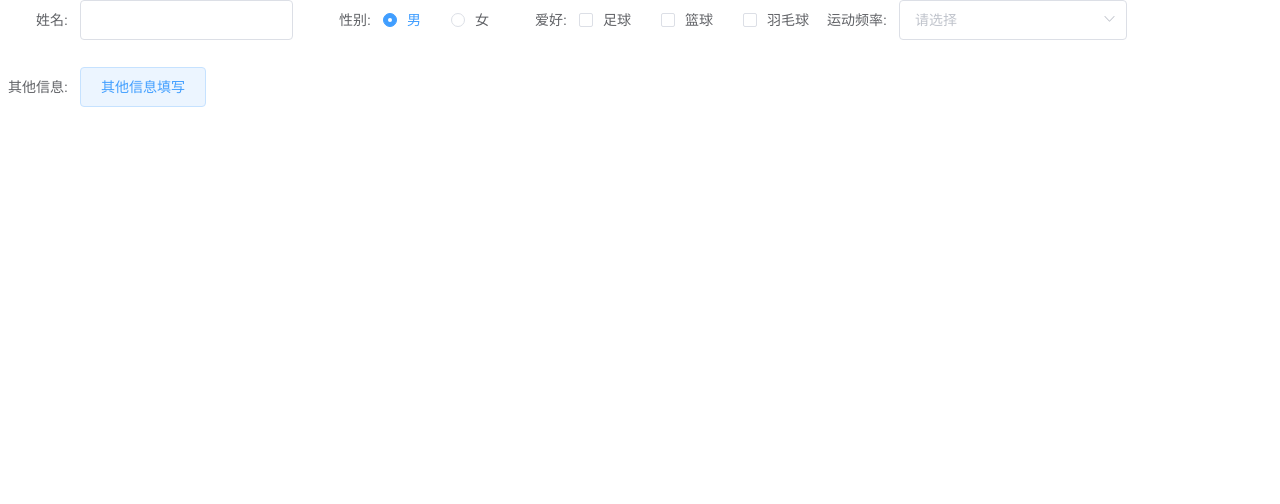
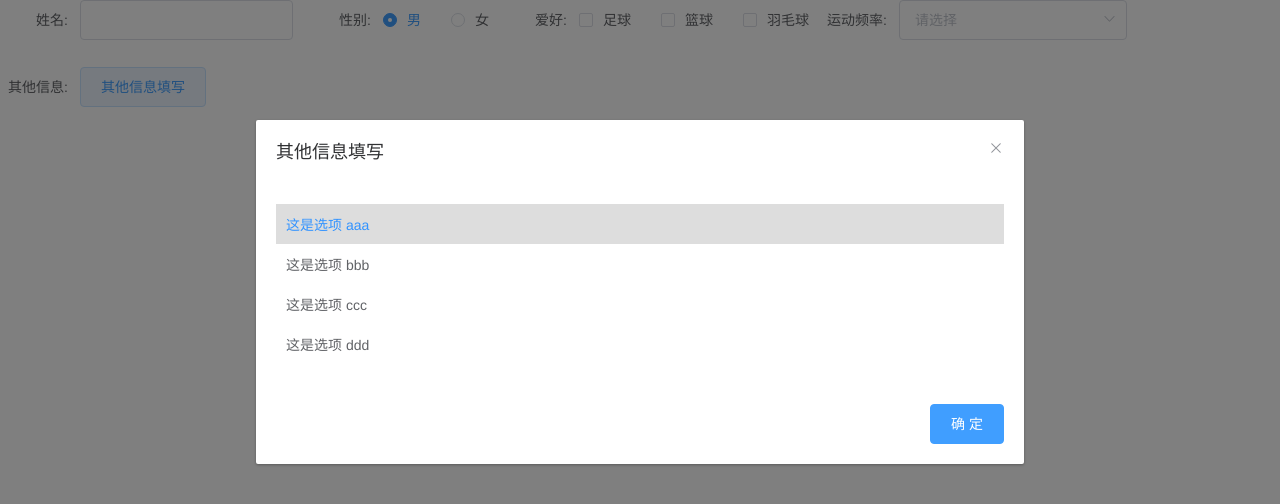
Before and after one commit to zhangxwhope/keyboard-events, a Vue app: page /#/ in a window 1280 px wide. Both pictures are taken after a click on the button "其他信息填写". Shown: the top 504 px of the page. Built offline with nearby package versions, Linux system fonts and the light colour scheme.

Commit message:
键盘事件-弹框及完善

```diff
--- /dev/null
+++ b/src/components/TheOtherInfoDialog.vue
@@ -0,0 +1,118 @@
+<template>
+  <div class="other-info-dialog">
+    <el-dialog title="其他信息填写" :visible="visible" width="60%" @close="handleClose">
+      <div>
+        <ul class="list-wrap" ref="listWrap">
+          <li v-for="item in list" :key="item.id" class="list-item" :class="{ 'active' : focusId === item.id }">
+            {{ item.name }}
+          </li>
+        </ul>
+      </div>
+      <span slot="footer" class="dialog-footer">
+        <el-button type="primary"
+                  :autofocus="buttonFocus"
+                  :class="{ 'confirm-focusing': buttonFocus }"
+                  @click="handleConfirm" >确 定</el-button>
+      </span>
+    </el-dialog>
+  </div>
+</template>
+
+<script>
+export default {
+  name: 'TheOtherInfoDialog',
+  data () {
+    return {
+      focusId: 1, // 当前聚焦项的id
+      buttonFocus: false, // 确认按钮是否聚焦
+      list: [
+        {
+          id: 1,
+          name: '这是选项 aaa'
+        },
+        {
+          id: 2,
+          name: '这是选项 bbb'
+        },
+        {
+          id: 3,
+          name: '这是选项 ccc'
+        },
+        {
+          id: 4,
+          name: '这是选项 ddd'
+        }
+      ]
+    }
+  },
+  props: {
+    visible: {
+      type: Boolean,
+      default: false
+    }
+  },
+  watch: {
+    visible (val) {
+      val && this.bindEvent(this)
+    }
+  },
+  methods: {
+    // 关闭弹框
+    handleClose () {
+      this.$emit('closeDialog')
+    },
+    // 确认信息
+    handleConfirm () {
+      this.$message({
+        type: 'success',
+        message: '保存成功'
+      })
+      this.handleClose()
+    },
+    // 绑定键盘事件
+    bindEvent (_this) {
+      document.onkeydown = function (e) {
+        let ev = e || window.event
+        let keyCode = ev.keyCode
+        switch (keyCode) {
+          case 13: // enter回车
+            if (!_this.buttonFocus) {
+              _this.buttonFocus = true
+            } else {
+              _this.handleConfirm()
+            }
+            break
+          case 38: // PgUp向上
+            _this.focusId-- // 垂直方向移动
+            _this.focusId === 0 && (_this.focusId = _this.list[_this.list.length - 1].id)
+            break
+          case 40: // PgDn向下
+            _this.focusId++ // 垂直方向移动
+            _this.focusId === _this.list[_this.list.length - 1].id + 1 && (_this.focusId = 1)
+            break
+        }
+      }
+    }
+  }
+}
+</script>
+
+<style lang="scss" scoped>
+.other-info-dialog{
+  .list-wrap{
+    margin: 0;
+    padding: 0;
+    .list-item{
+      list-style: none;
+      padding: 10px;
+      &.active{
+        background: #ddd;
+        color: #3293ff;
+      }
+    }
+  }
+  .confirm-focusing{
+    border: 1px solid #93ed2b;
+  }
+}
+</style>
--- a/src/pages/home/index.vue
+++ b/src/pages/home/index.vue
@@ -34,13 +34,16 @@
       <el-form-item label="其他信息:" class="focus-item-wrap" data-type="button">
         <el-button :autofocus="buttonFocus"
                    class="focus-element"
-                   :class="{ 'focusing' : buttonFocus }">其他信息填写</el-button>
+                   :class="{ 'focusing' : buttonFocus }"
+                   @click="dialogVisible = true">其他信息填写</el-button>
       </el-form-item>
     </el-form>
+    <other-info-dialog :visible="dialogVisible" @closeDialog="closeDialog"></other-info-dialog>
   </div>
 </template>
 
 <script>
+import OtherInfoDialog from '@/components/TheOtherInfoDialog'
 export default {
   name: 'Home',
   data () {
@@ -118,8 +121,12 @@ export default {
       },
       firstFocus: true, // 第一个聚焦
       buttonFocus: false, // 提交按钮聚焦
+      dialogVisible: false, // 其他信息填写弹框显示标志
       typeDict: ['input', 'raido', 'checkbox', 'select', 'button'] // 表单组件类型
     }
+  },
+  components: {
+    OtherInfoDialog
   },
   created () {
     this.bindEvent(this)
@@ -138,7 +145,6 @@ export default {
       let current = (isCheckbox && !isLast && !hasChecked) ? _current : this.findCurrent(target, 'focus-item-wrap') // 找到当前表单类型
       let next = current ? current.nextElementSibling : null
       let nextFocus = next ? this.findNextFocus(next) : null // 找到下一表单类型中的聚焦元素
-
       if (isCheckbox) {
         this.confirmCurrent(target)
         if (isLast || hasChecked) {
@@ -159,6 +165,10 @@ export default {
         this.$refs.selectEle.focus()
       } else {
         nextFocus && nextFocus.focus()
+      }
+      // 如果当前是button，则弹框
+      if (target.nodeName === 'BUTTON') {
+        this.dialogVisible = true
       }
     },
     // 递归查找当前表单类型
@@ -247,6 +257,10 @@ export default {
         }
       }
     },
+    // 关闭弹框
+    closeDialog () {
+      this.dialogVisible = false
+    },
     // 提交事件
     submit () {
       this.$message({
```
